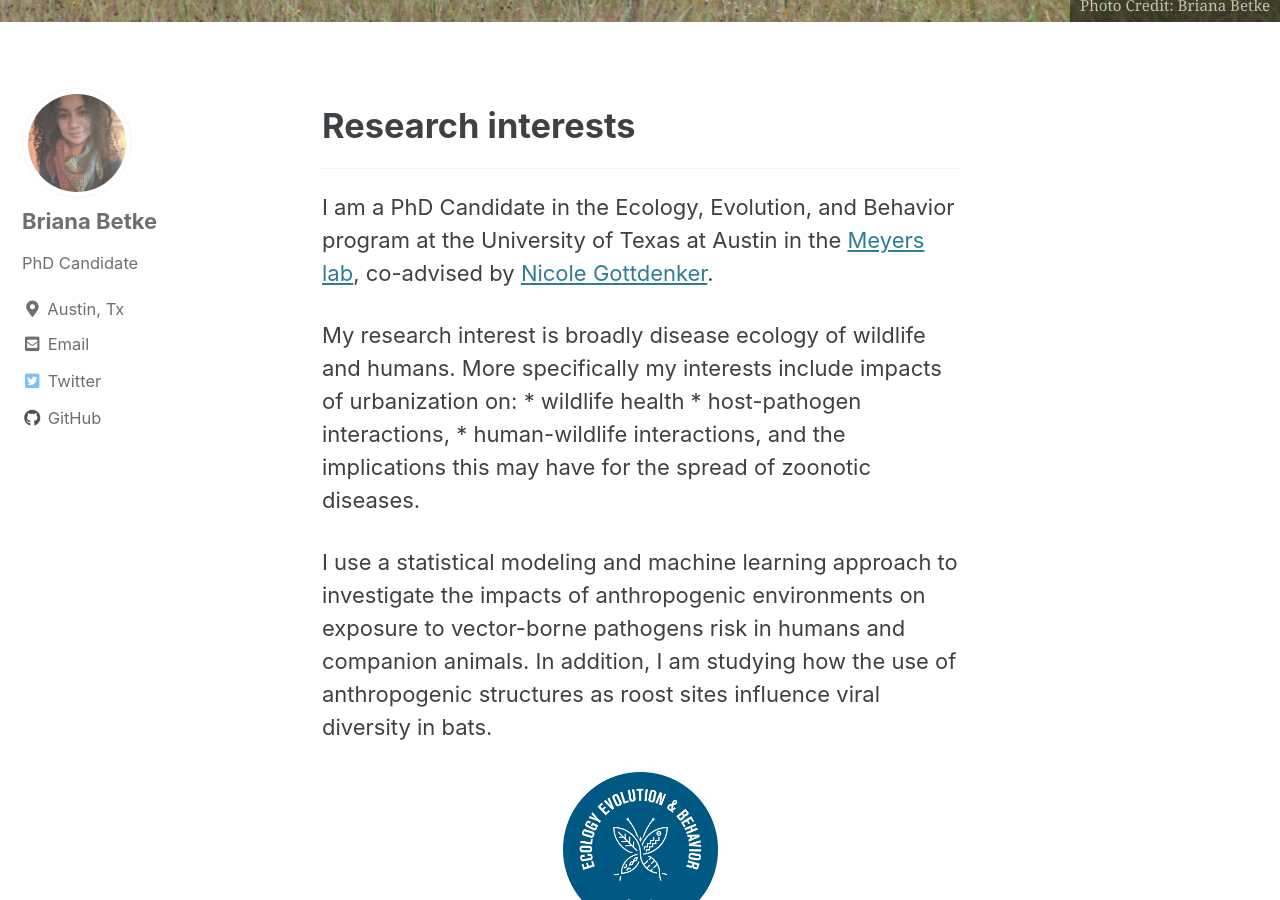
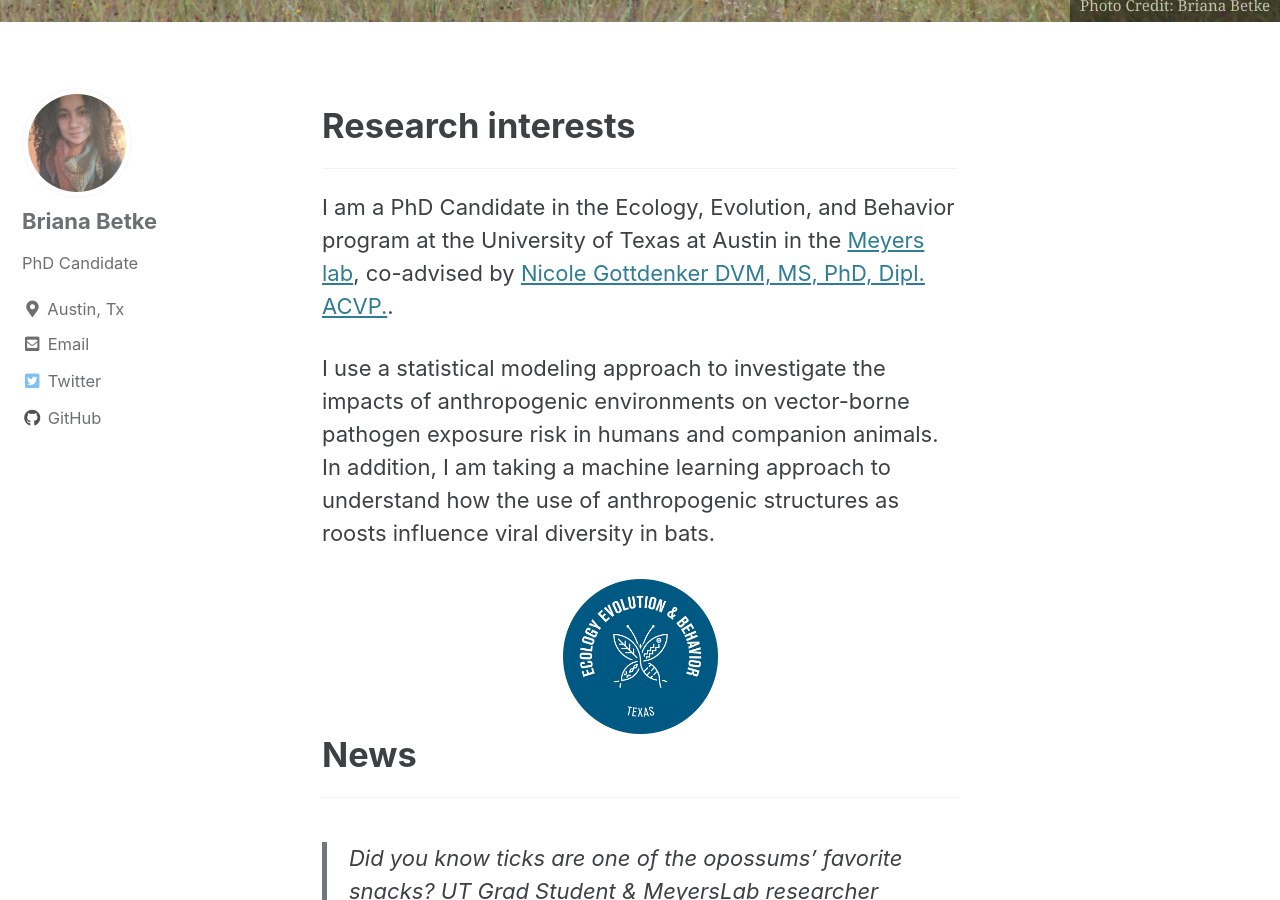
Before and after one commit to babetke/babetke.github.io, a Jekyll site: the page built from index.md, in a window 1280 px wide and 900 px high, scrolled down 396 px. Built offline with Jekyll 4.4.1, drawn with Linux system fonts in a browser that asks for light colours; cached includes are drawn as plain includes; comment, search, counter and statistics services are not loaded.

Commit message:
Making index match

```diff
--- a/index.md
+++ b/index.md
@@ -14,16 +14,9 @@ header:
 
 ------------------------------------------------------------------------
 
-I am a PhD Candidate in the Ecology, Evolution, and Behavior program at the University of Texas at Austin in the [Meyers lab](http://www.bio.utexas.edu/research/meyers/), co-advised by [Nicole Gottdenker](https://www.gottdenkerlab.com/).
+I am a PhD Candidate in the Ecology, Evolution, and Behavior program at the University of Texas at Austin in the [Meyers lab](http://www.bio.utexas.edu/research/meyers/), co-advised by [Nicole Gottdenker DVM, MS, PhD, Dipl. ACVP.](https://www.gottdenkerlab.com/).
 
-My research interest is broadly disease ecology of wildlife and humans. More specifically my interests include impacts of urbanization on:
-    * wildlife health
-    * host-pathogen interactions,
-    * human-wildlife interactions,
-and the implications this may have for the spread of zoonotic diseases.
-
-I use a statistical modeling and machine learning approach to investigate the impacts of anthropogenic environments on exposure to vector-borne pathogens risk in humans and companion animals. In addition, I am studying how the use of anthropogenic structures as roost sites influence viral diversity in bats.
-
+I use a statistical modeling approach to investigate the impacts of anthropogenic environments on vector-borne pathogen exposure risk in humans and companion animals. In addition, I am taking a machine learning approach to understand how the use of anthropogenic structures as roosts influence viral diversity in bats.
 
 
 <center><img src="/images/EEB-Logo-Circle-Blue.png" alt="" width="155"></center>
```
